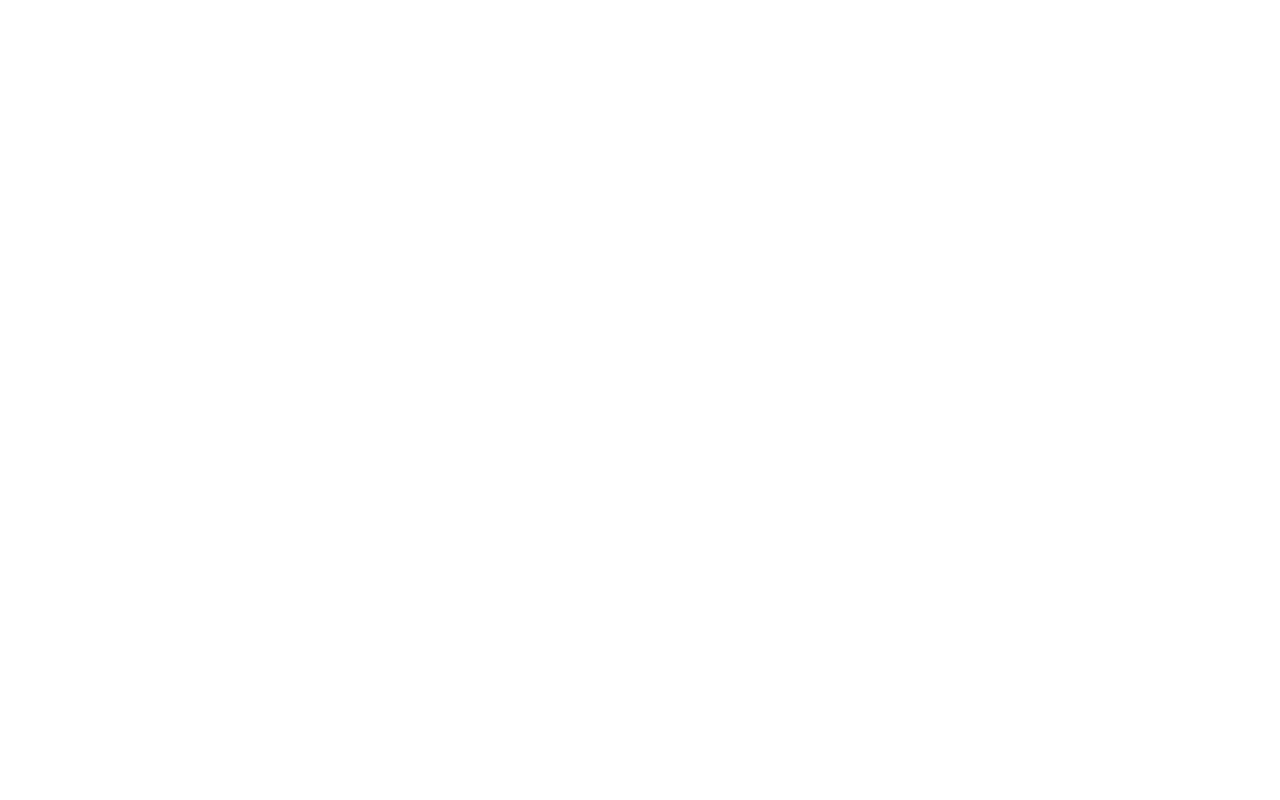
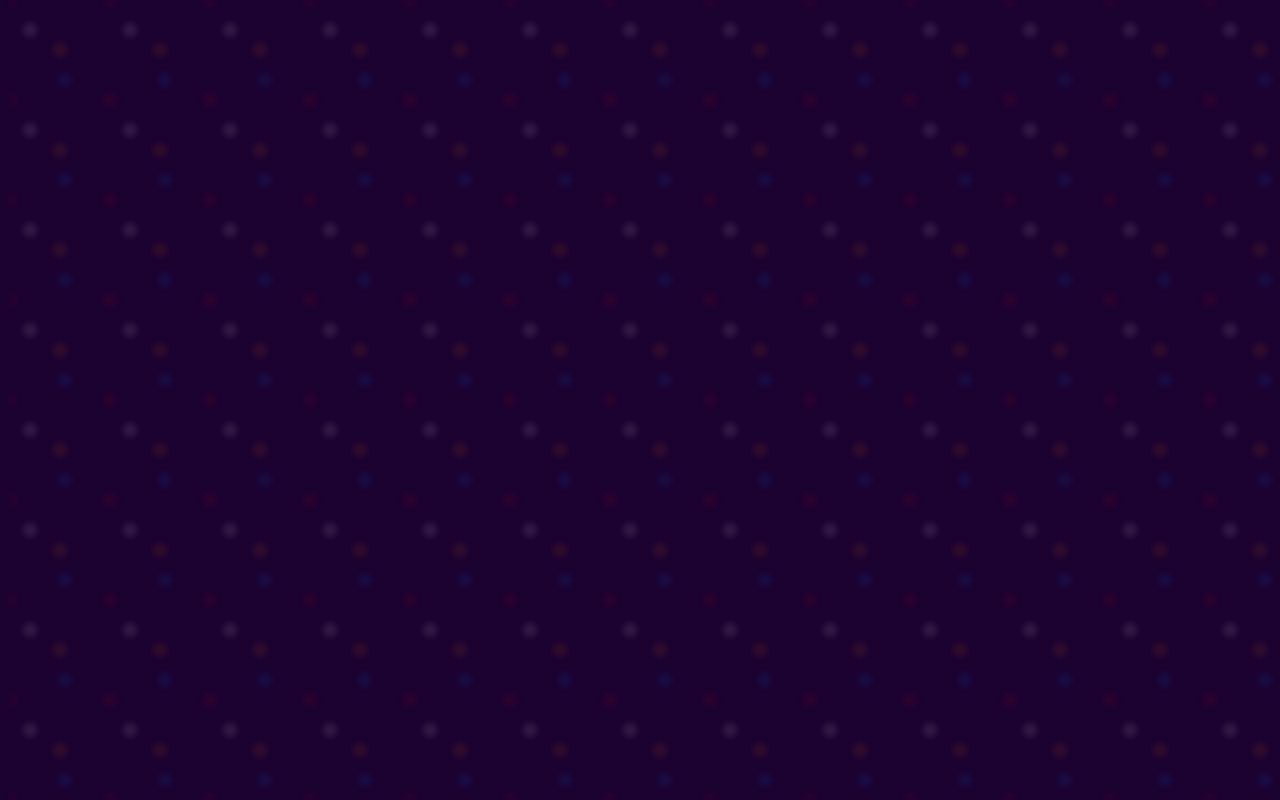
Before and after one commit to lx00hou/greeting, a plain HTML site: page img/index.html in a window 1280 px wide. Drawn offline with Linux system fonts and the light colour scheme.

Commit message:
背景动画css

```diff
--- a/img/index.html
+++ b/img/index.html
@@ -5,9 +5,10 @@
     <meta http-equiv="X-UA-Compatible" content="IE=edge">
     <meta name="viewport" content="width=device-width, initial-scale=1.0">
     <title>婚礼祝福墙</title>
+    <link rel="stylesheet" href="main.css">
 </head>
 <body>
-    <main>
+    <main class="blessing">
 
     </main>
 </body>
--- a/img/main.css
+++ b/img/main.css
@@ -0,0 +1,33 @@
+* {margin: 0;padding: 0;box-sizing: border-box;}
+html,body {height: 100%;}
+body{background-color: #1c0231;}
+body:before,body:after{
+    content:"";
+    position: absolute;
+    width: 100%;
+    height: 100%;
+    left: 0;
+    top: 0;
+    background-image:
+    radial-gradient(circle,#f17900 10%,transparent 10%),
+    radial-gradient(circle,#be0e0e 10%,transparent 10%);
+    background-position: 0 0, 50px 50px;
+    background-size: 100px 100px;
+    background-repeat: repeat;
+    opacity: 0.6;
+    filter: blur(3px);
+    animation: flicker 2s linear infinite ;
+}
+
+body:after {
+    background-image:
+    radial-gradient(circle,#0076fa 10%,transparent 10%),
+    radial-gradient(circle,#fefffd 10%,transparent 10%);
+    background-position: 5px 30px, 70px 80px;
+}
+
+@keyframes flicker {
+    0% {opacity: 0.6;}
+    50% {opacity: 0.1; transform: translateX(10px);}
+    100% {opacity: 0.6;}
+}
```
